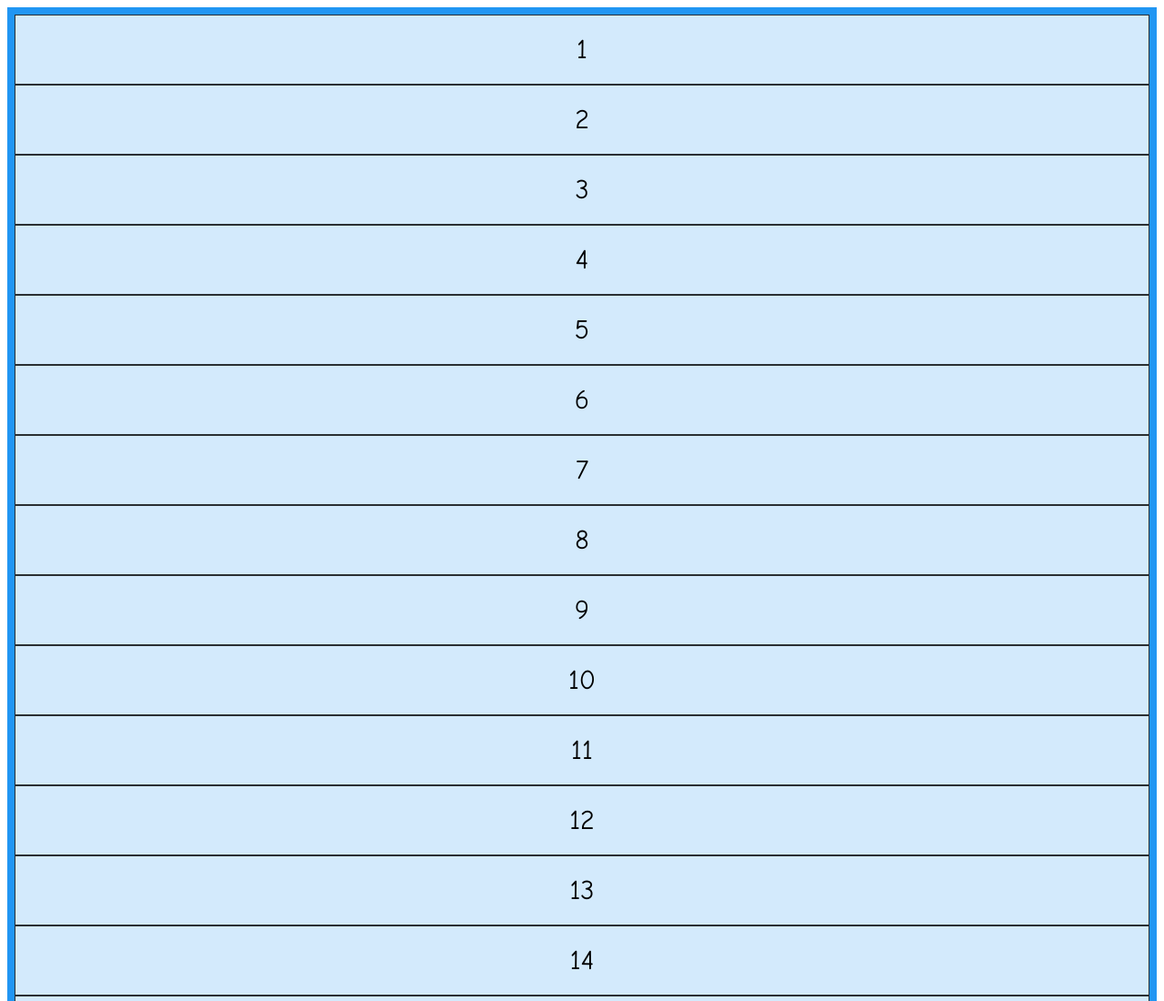
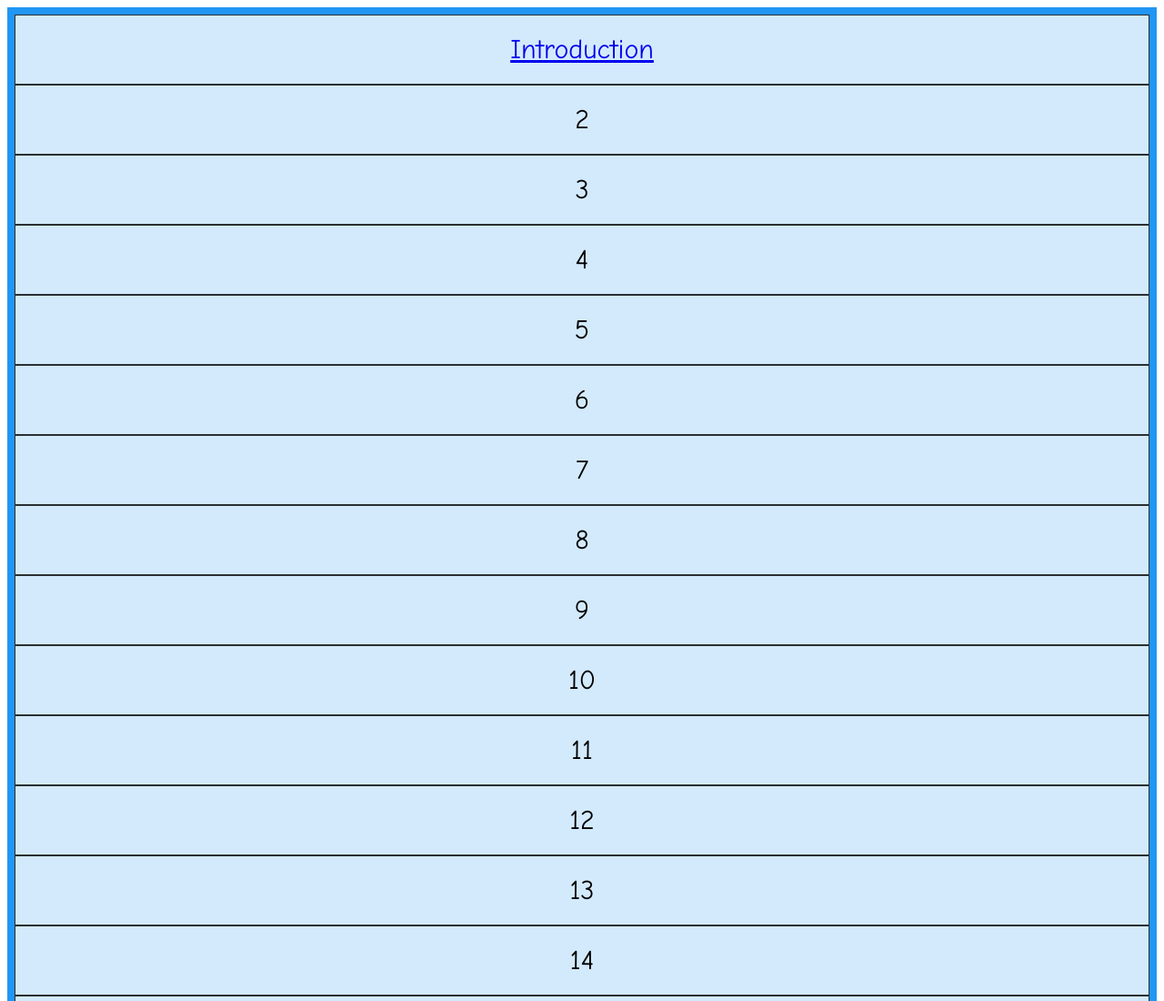
Before and after one commit to Jhabboo/Jhabboo.github.io, a plain HTML site: page index.html in a window 1280 px wide. Shown: the top 1100 px of the page at 91% size. Drawn offline with Linux system fonts and the light colour scheme.

Commit message:
Update index.html

```diff
--- a/index.html
+++ b/index.html
@@ -31,7 +31,7 @@
 <body>
 
 <div class="grid-container">
-  <div class="grid-item">1</div>
+  <div class="grid-item"><a href="https://ashwanierp.blogspot.com/2023/11/introduction.html">Introduction</a></div>
   <div class="grid-item">2</div>
   <div class="grid-item">3</div>
   <div class="grid-item">4</div>
```
